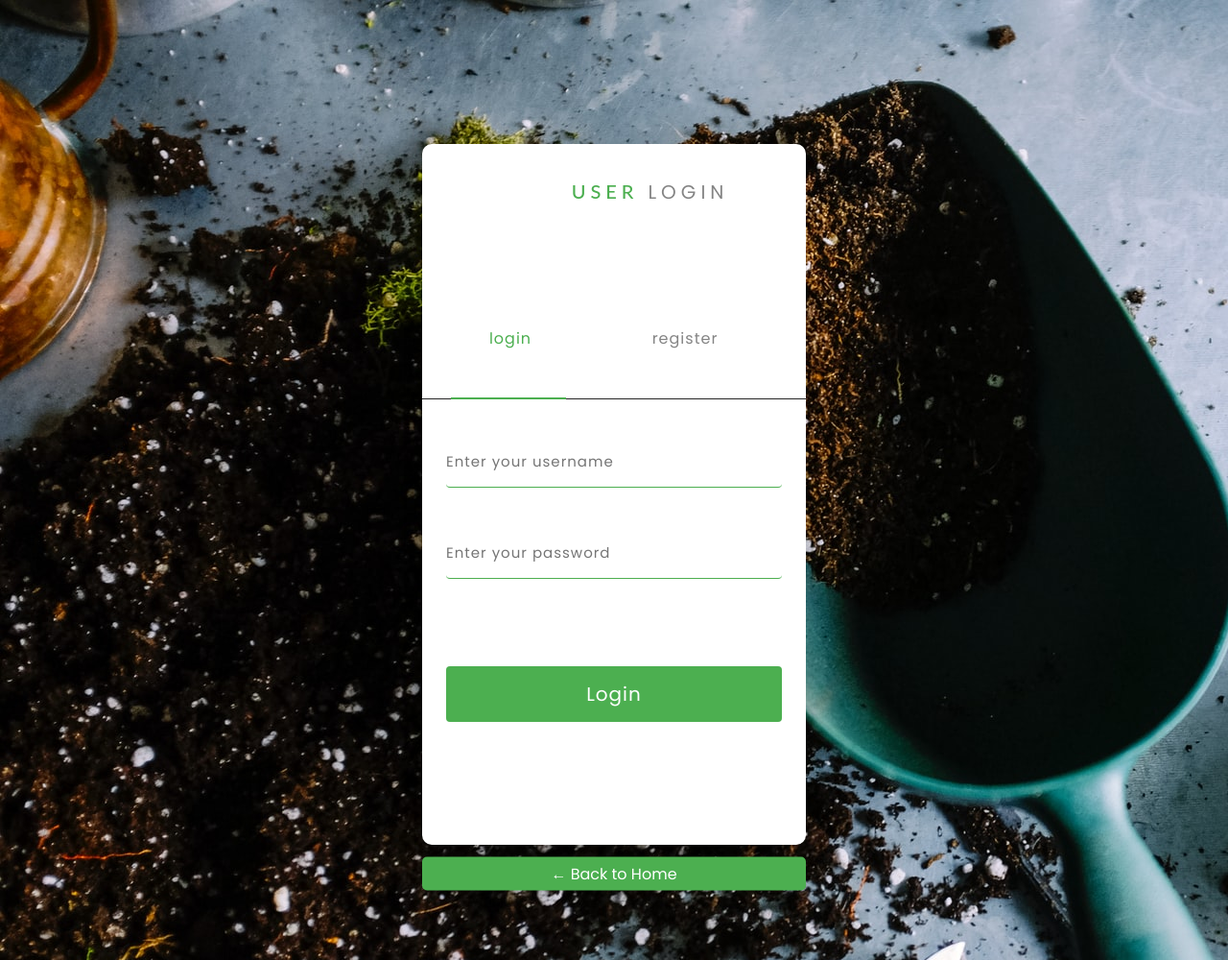
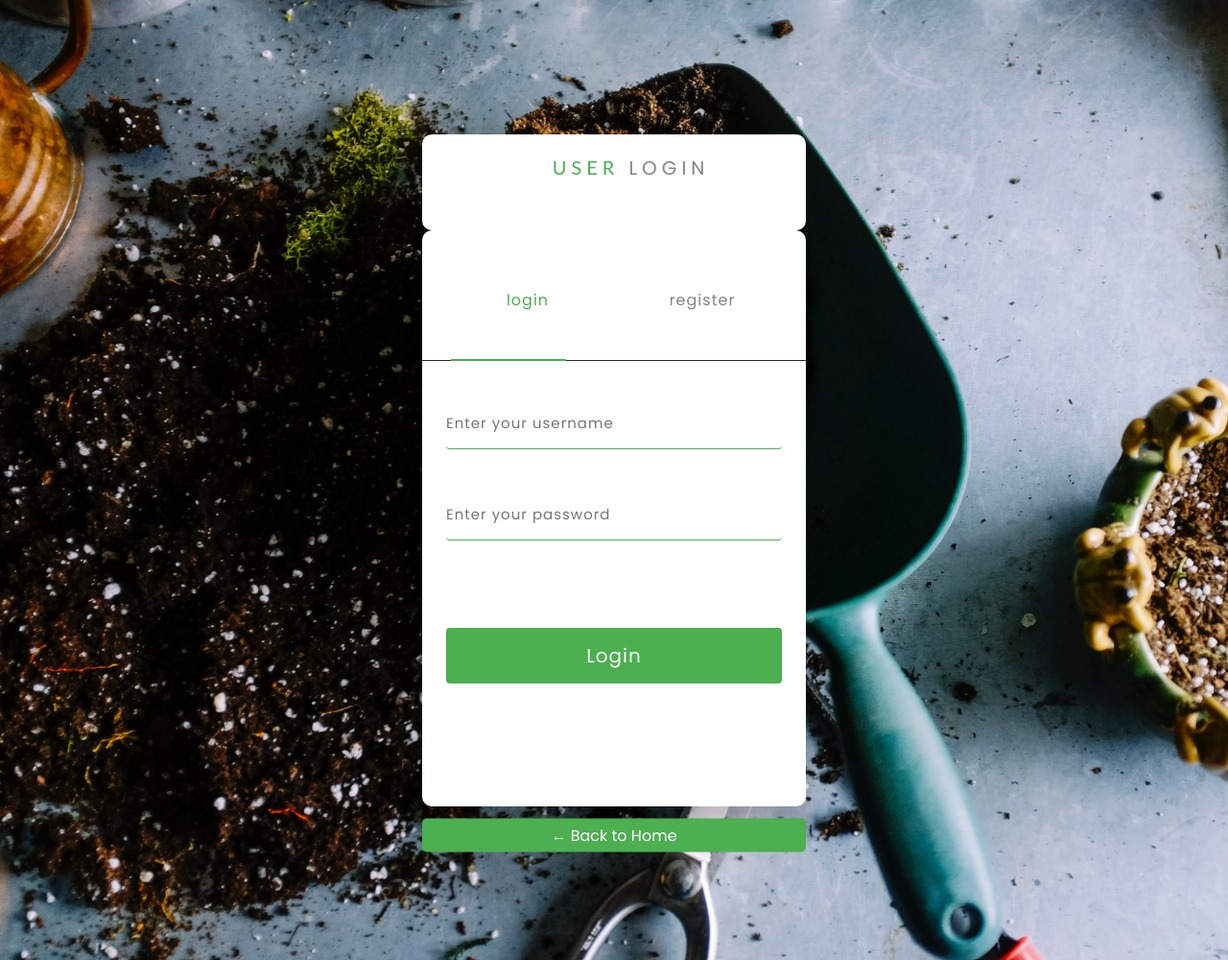
Before and after one commit to ajitaz/PlantHuggers, a React app: page /login in a window 1280 px wide. Shown: the whole page at 96% size. Built offline with nearby package versions, Linux system fonts and the light colour scheme.

Commit message:
minior css fixes

```diff
--- a/src/components/Pages/Login/login.component.css
+++ b/src/components/Pages/Login/login.component.css
@@ -12,22 +12,17 @@
 	width: 400px;
     border-radius: 10px;
 	position: absolute;
-	top: 50%;
+	top: 20%;
 	left: 50%;
-	transform: translate(-50%,-50%);
-	height:500px;
-
+	text-align: center;
+	transform: translate(-50%,-20%);
+	height: 100px;
 }
-
-.card-title{
-	width: 100%;
-}
-
 .card-title h3{
 	color: #4CAF50;
 	text-align: center;
-	padding: 20px 0;
-	font-weight: 500;
+	padding: 20px;
+	font-weight: 400;
 }
 
 .card-title h3 > span{
--- a/src/components/Pages/Login/login.component.js
+++ b/src/components/Pages/Login/login.component.js
@@ -51,7 +51,7 @@ export class Login extends Component {
         }
         return (
             <>
-                <div className="main" style={{ backgroundImage: 'url(../images/background.jpg)' }}>
+                <div className="main" style={{ backgroundImage: 'url(../images/background.jpg)',backgroundSize:"cover" }}>
                     <div className="card">
                         <div className="card-title">
                             <h3><i className="fa fa-user-circle-o" aria-hidden="true"></i> User <span id="action_title">Login</span></h3>
--- a/src/components/Pages/Nursery/nursery.component.css
+++ b/src/components/Pages/Nursery/nursery.component.css
@@ -28,6 +28,7 @@
   }
   .nurseryimage p i{
   padding: 0;
+  color: #000;
   }
   .nurserycard {
     line-height: 30px;
--- a/src/components/Pages/Products/products.component.js
+++ b/src/components/Pages/Products/products.component.js
@@ -19,7 +19,7 @@ export const Products = () => {
                         <h4>Rs 1200</h4>
                         {/* <input type="number" value="1" /> */}
                         <button>Add to Cart</button>
-                        <h3>product Detail <i className="fas fa-info-circle"></i></h3>
+                        <h3>product Detail</h3>
                         <p>
                             A cactus is a member of the plant family Cactaceae, a family
                             comprising about 127 genera with some 1750 known species of the
--- a/src/components/common/navbar/nav.component.css
+++ b/src/components/common/navbar/nav.component.css
@@ -40,8 +40,11 @@ nav ul a:hover{
     margin-right: 20px;
 }
 
-nav ul a,i{
+nav ul a{
     padding: 5%;
+    color: #000;
+}
+ul li i{
     color: #000;
 }
 
```
